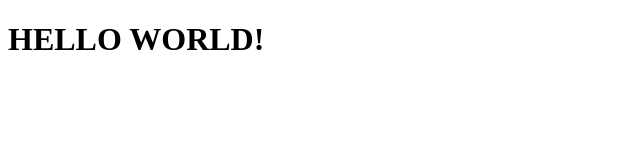
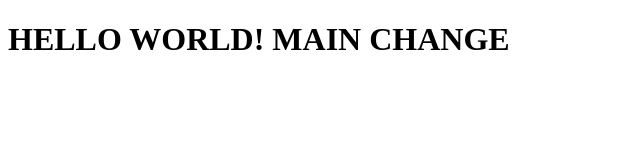
Before and after one commit to DaanJaab/testing-repository, a plain HTML site: page index.html in a window 1280 px wide. Shown: the whole page, without its empty margins (0-640 px from the left). Drawn offline with Linux system fonts and the light colour scheme.

Commit message:
3-way merge part 3

```diff
--- a/index.html
+++ b/index.html
@@ -9,7 +9,7 @@
 
 <body>
 <div>
-	<h1>HELLO WORLD!</h1>
+	<h1>HELLO WORLD! MAIN CHANGE</h1>
 </div>
 </body>
 </html>
```
